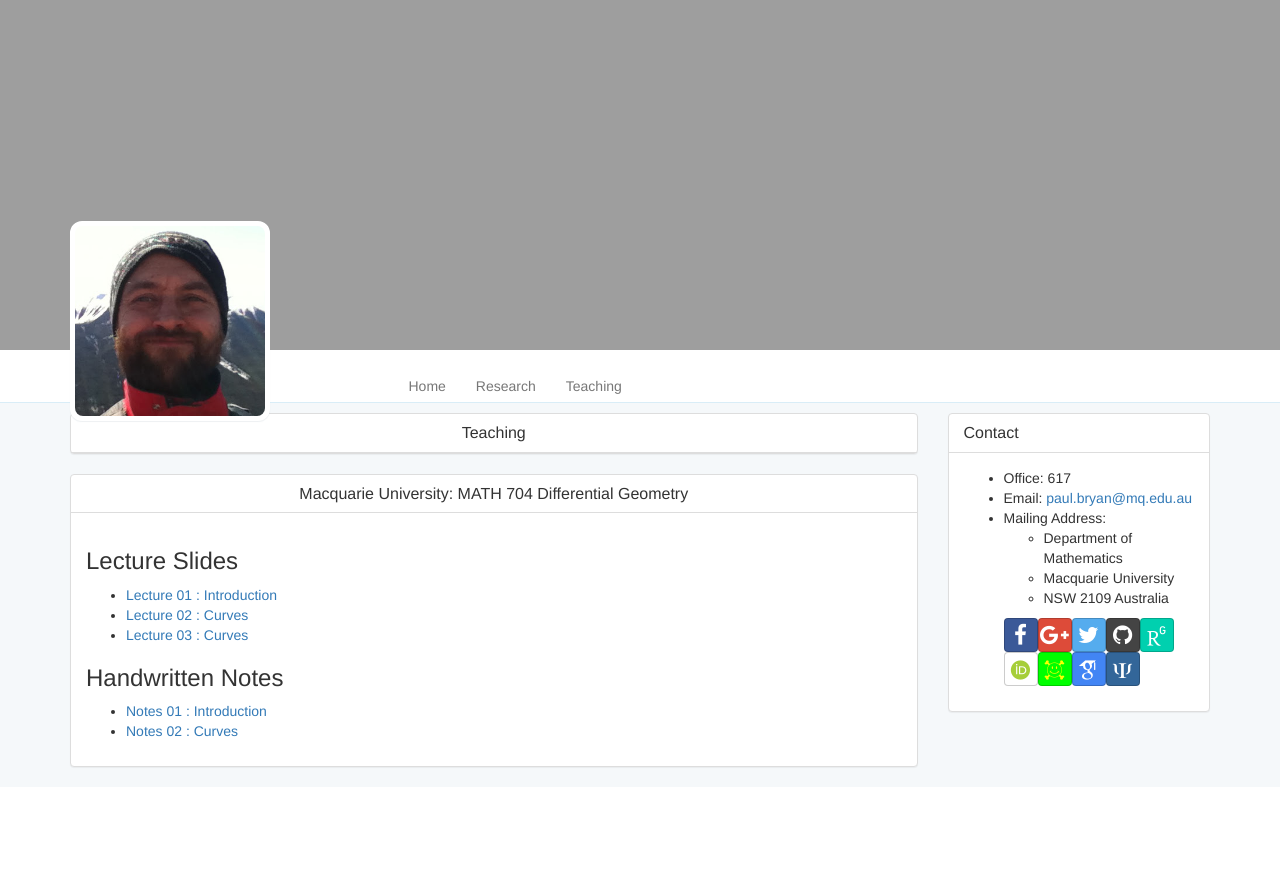
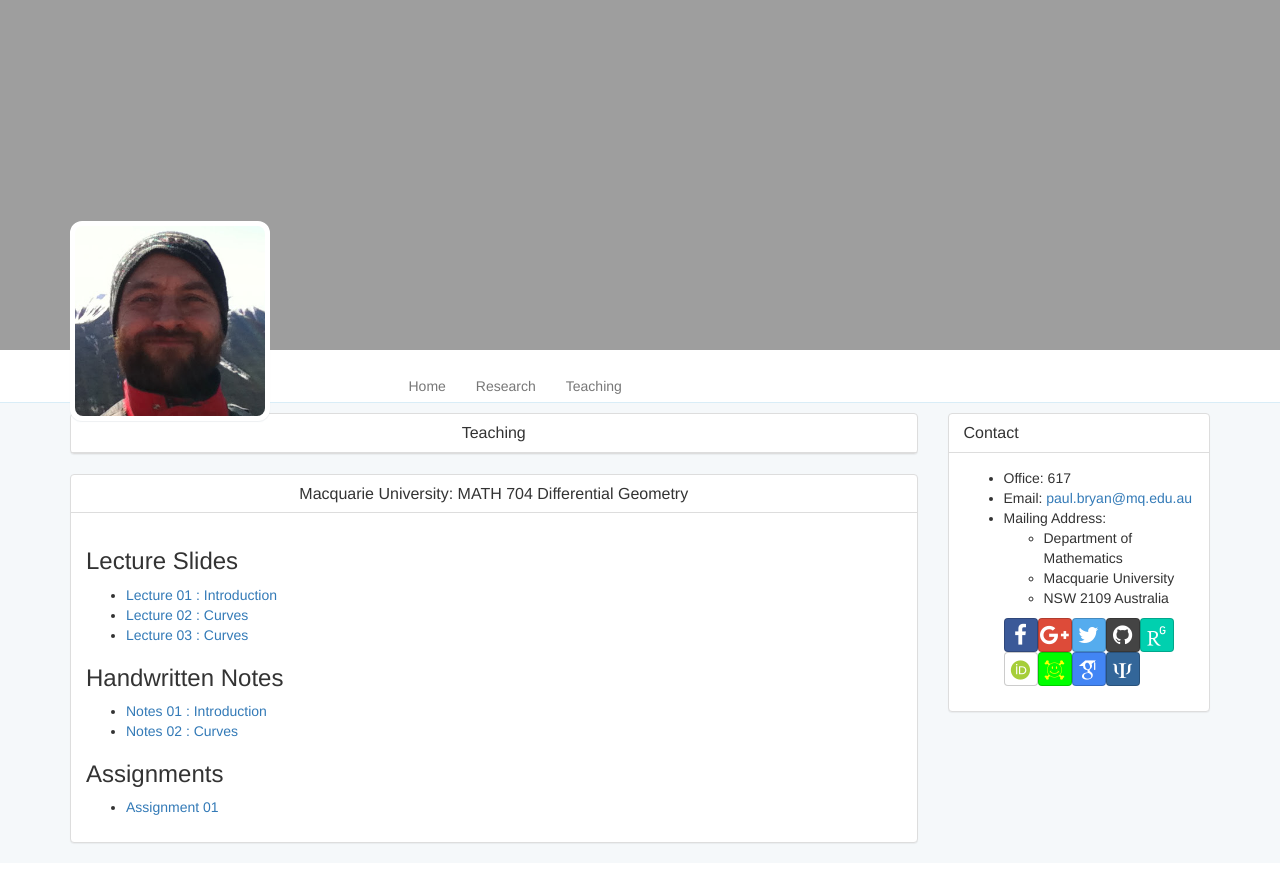
Before and after one commit to pabryan/pabryan.github.io, a Jekyll site: the page built from teaching/mq_math704_2018/index.html, in a window 1280 px wide. Shown: the top 883 px of the page. Built offline with Jekyll 4.4.1, drawn with Linux system fonts in a browser that asks for light colours; some web fonts are replaced.

Commit message:
Added mq_math704_dg_2018 assignment 01.

```diff
--- a/teaching/mq_math704_2018/index.html
+++ b/teaching/mq_math704_2018/index.html
@@ -22,5 +22,10 @@ description: "Paul Bryan: Mathematician - Macquarie University: MATH 704 Differe
       <li><a href="{{ site.baseurl }}/teaching/mq_math704_2018/handwritten_notes_02.pdf">Notes 02 : Curves</a></li>
     </ul>
 
+    <h3>Assignments</h3>
+    <ul>
+      <li><a href="{{ site.baseurl }}/teaching/mq_math704_2018/ass01.pdf">Assignment 01</a></li>
+    </ul>
+
   </div>
 </div>
```
Also changed, not shown: 1 other file.
